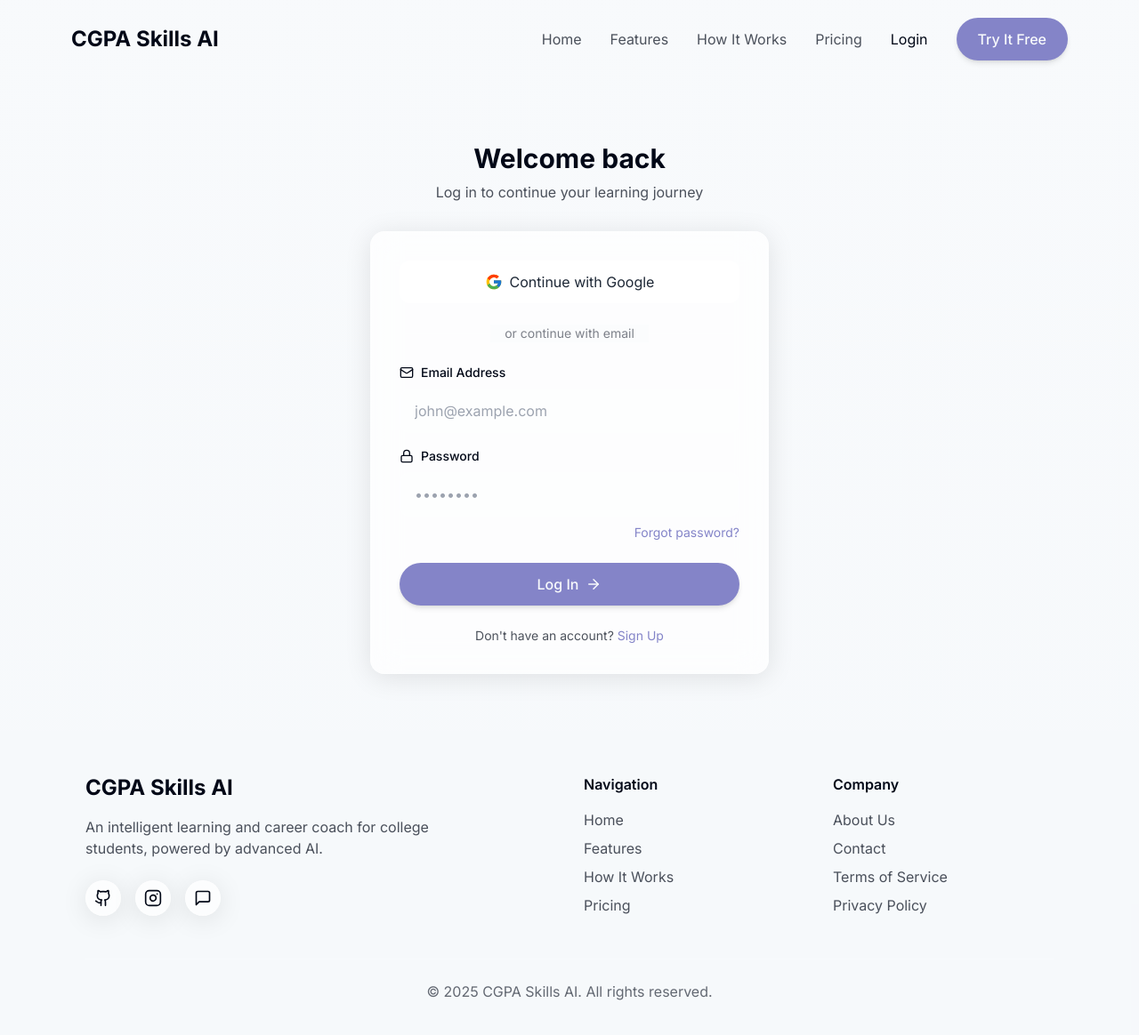
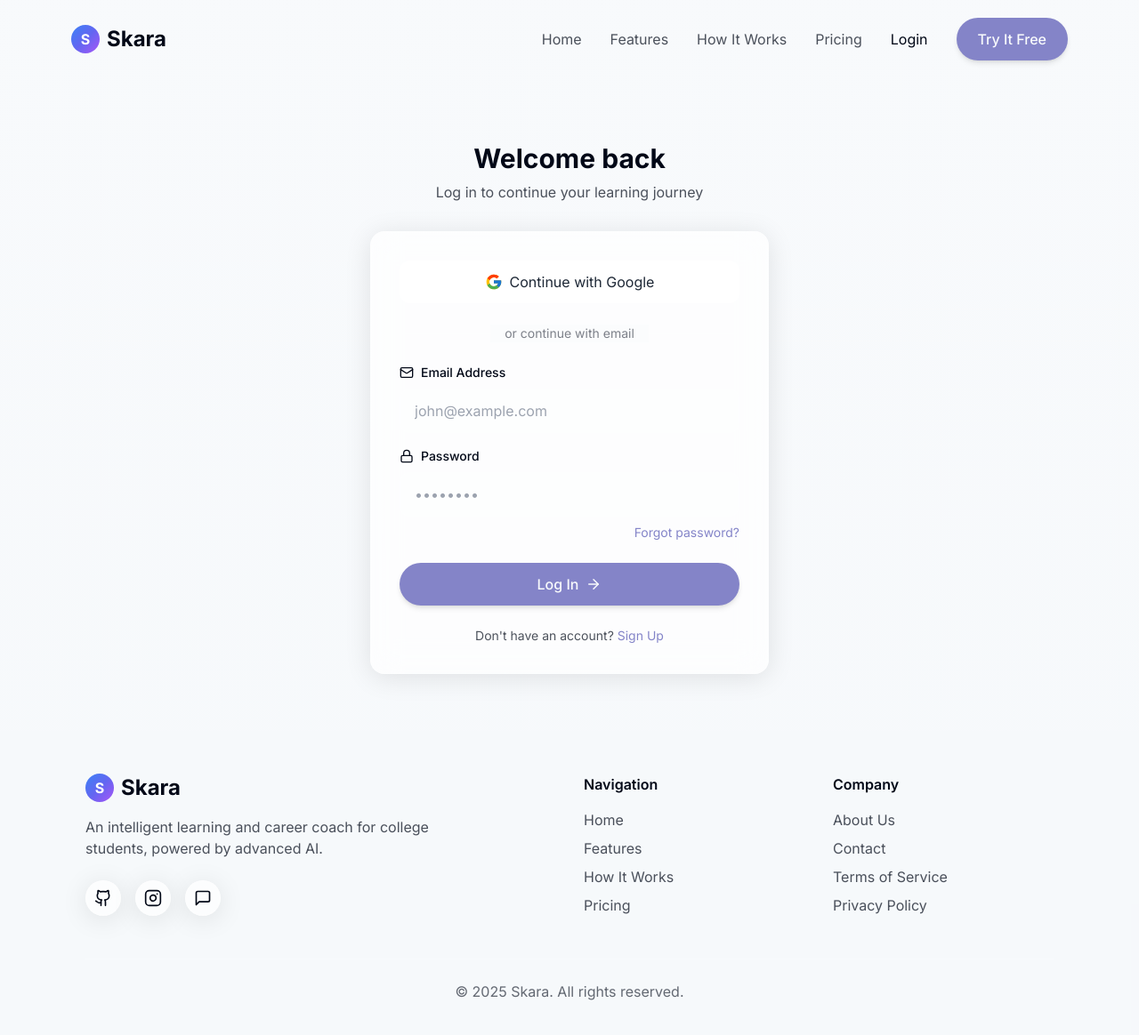
Before and after one commit to Riyamahato2003/skara-ai-mentor-web-85, a React (Vite) app: page /login in a window 1280 px wide. Shown: the top 1164 px of the page at 89% size. Built offline with nearby package versions, Linux system fonts and the light colour scheme.

Commit message:
Add Skara name and logging
Rename the project to Skara and add logging functionality.

```diff
--- a/src/components/Footer.tsx
+++ b/src/components/Footer.tsx
@@ -8,7 +8,12 @@ const Footer = () => {
       <div className="container max-w-6xl mx-auto">
         <div className="grid grid-cols-1 md:grid-cols-4 gap-8">
           <div className="md:col-span-2">
-            <h2 className="text-2xl font-bold mb-4">CGPA Skills AI</h2>
+            <div className="flex items-center gap-2 mb-4">
+              <div className="h-8 w-8 rounded-lg bg-gradient-to-br from-blue-500 via-indigo-500 to-purple-500 flex items-center justify-center">
+                <span className="text-white font-bold">S</span>
+              </div>
+              <h2 className="text-2xl font-bold">Skara</h2>
+            </div>
             <p className="text-foreground/70 mb-6 max-w-md">
               An intelligent learning and career coach for college students, powered by advanced AI.
             </p>
@@ -47,7 +52,7 @@ const Footer = () => {
         </div>
 
         <div className="mt-12 pt-6 border-t border-white/10 text-center text-foreground/60">
-          <p>© {new Date().getFullYear()} CGPA Skills AI. All rights reserved.</p>
+          <p>© {new Date().getFullYear()} Skara. All rights reserved.</p>
         </div>
       </div>
     </footer>
--- a/src/components/Header.tsx
+++ b/src/components/Header.tsx
@@ -27,8 +27,11 @@ const Header = () => {
       isScrolled ? 'py-3 glass shadow-sm' : 'py-5 bg-transparent'
     }`}>
       <div className="container max-w-6xl mx-auto px-4 flex justify-between items-center">
-        <Link to="/" className="text-2xl font-bold">
-          CGPA Skills AI
+        <Link to="/" className="flex items-center gap-2">
+          <div className="h-8 w-8 rounded-lg bg-gradient-to-br from-blue-500 via-indigo-500 to-purple-500 flex items-center justify-center">
+            <span className="text-white font-bold">S</span>
+          </div>
+          <span className="text-2xl font-bold">Skara</span>
         </Link>
 
         {/* Desktop Navigation */}
```
